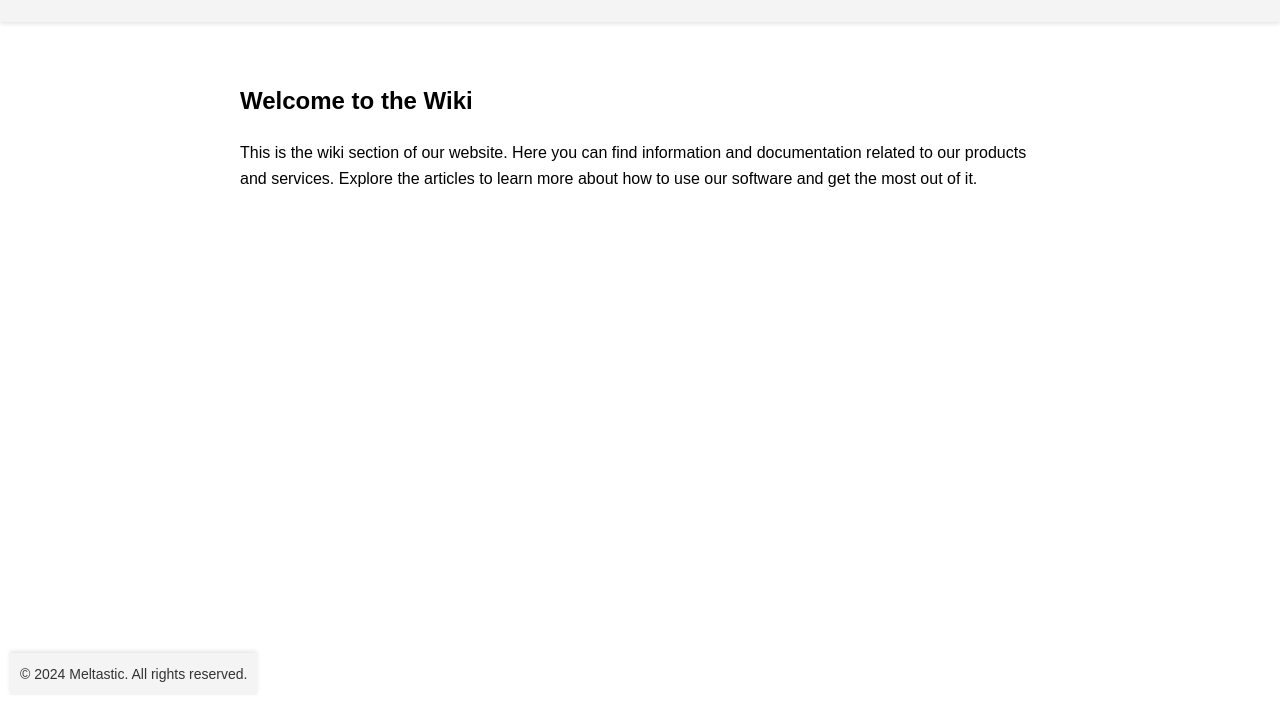
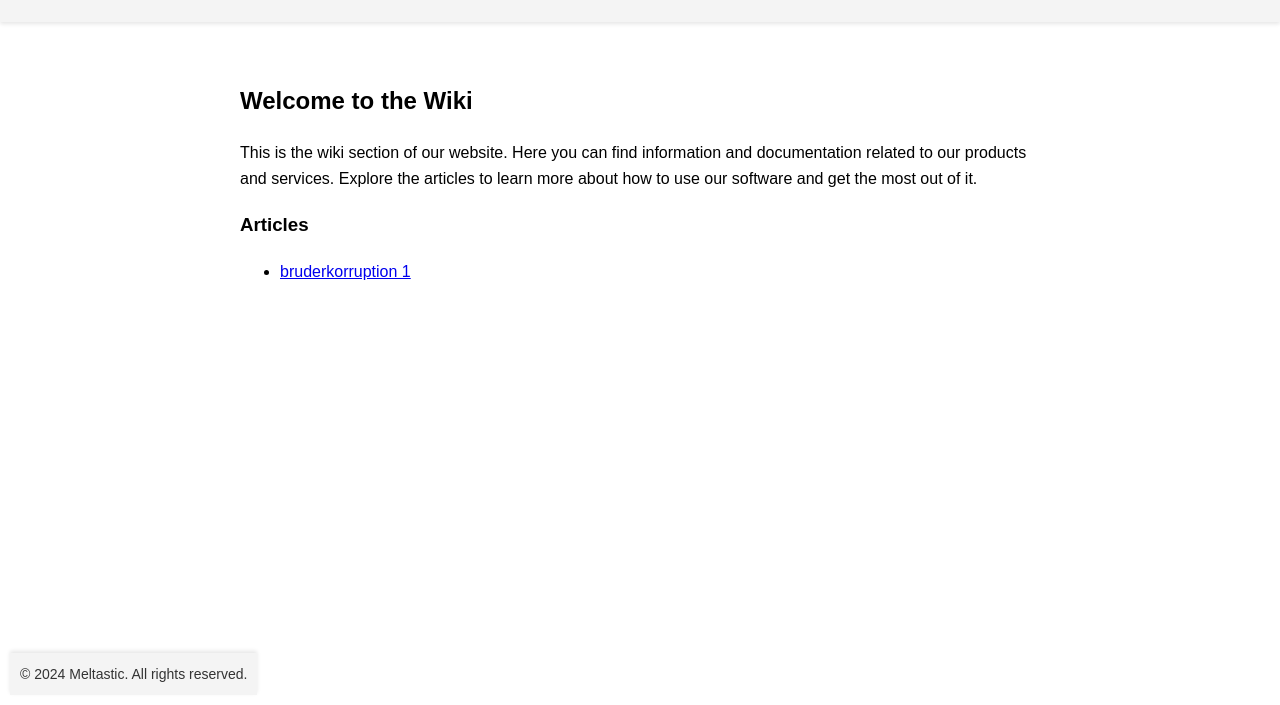
Before and after one commit to KeinwindES/Website, a plain HTML site: page wiki.html in a window 1280 px wide. Shown: the part 95-800 px from the top of the page. Drawn offline with Linux system fonts and the light colour scheme.

Commit message:
added Wiki paige

```diff
--- a/wiki.html
+++ b/wiki.html
@@ -30,6 +30,14 @@
             <p>This is the wiki section of our website. Here you can find information and documentation related to our products and services. Explore the articles to learn more about how to use our software and get the most out of it.</p>
             <!-- You can add more content here -->
         </section>
+        <section>
+            <!-- list of articles -->
+            <h3>Articles</h3>
+            <ul>
+                <li><a href="Wiki_bruderkorruption.html">bruderkorruption 1</a></li>
+                <!-- add more articles here -->
+            </ul>
+        </section>
     </main>
 
     <footer>
```
Also changed, not shown: Wiki_bruderkorruption.html (added, +16 -0 lines).
